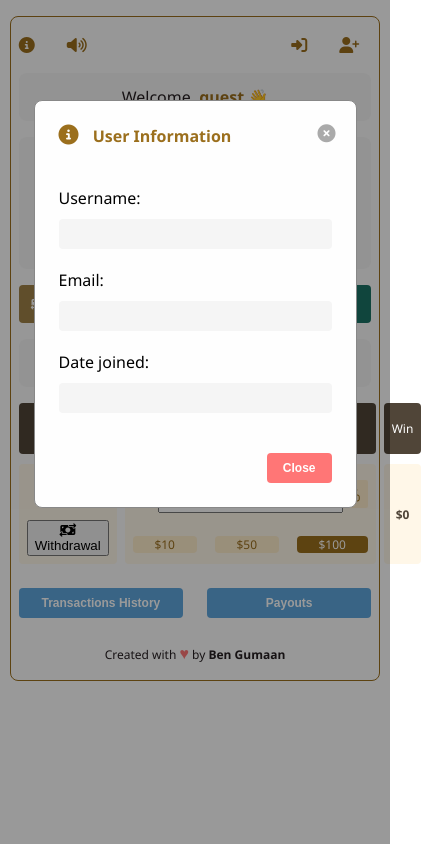
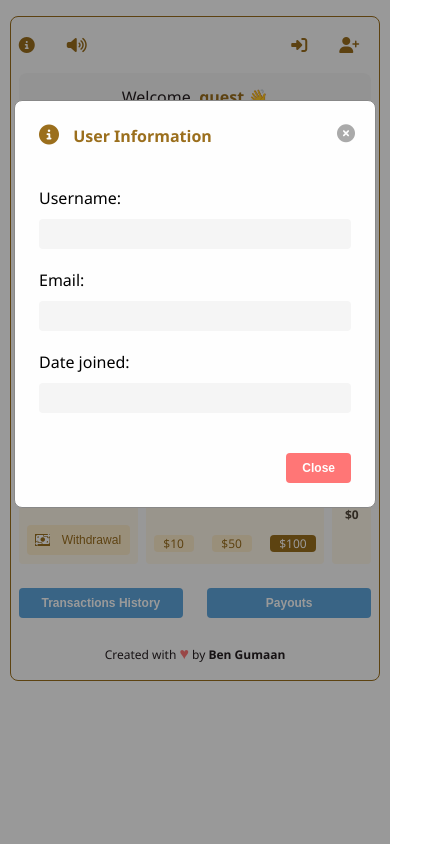
Before and after one commit to BenGumaan/slot-machine-game, a plain HTML site: page index.html in a window 390 px wide. Both pictures are taken after a click on the item 34 px from the left and 45 px from the top of the page. Shown: the whole page, 421 px wide, since content can reach past the window. Drawn offline with nearby package versions, Linux system fonts and the light colour scheme.

Commit message:
Update style.css
Added some styles.

```diff
--- a/css/style.css
+++ b/css/style.css
@@ -218,8 +218,8 @@ header .welcome-message #name {
     align-items: center;
     background: var(--white);
     box-shadow: 0 0 3px 2px rgba(0, 0, 0, 0.4) inset;
-    width: 160px;
-    height: 160px;
+    width: 140px;
+    height: 140px;
     overflow: hidden;
     border-radius: 8px;
 }
@@ -317,16 +317,16 @@ header .welcome-message #name {
     background: var(--l1);
     border-radius: 4px;
     margin-top: 10px;
-    padding: 10px 18px;
+    padding: 10px;
     height: 100px;
 }
-.dashboard .dash-container .account-balance .balance-amount {
+.dashboard .dash-container .account-balance #balance-amount {
     color: var(--secondary-color);
     font-weight: var(--semi-bold);
 }
 .dashboard .dash-container .account-balance #bet-amount {
     color: var(--danger);
-    transform: translateY(-25px);
+    /* transform: translateY(-25px); */
     opacity: 0;
 
     /* Transition + tranformation */
@@ -362,14 +362,14 @@ header .welcome-message #name {
     background: var(--primary-color);
     color: var(--white);
 }
-.dashboard .dash-container .bet .body .amount #bet-amount-x {
+.dashboard .dash-container .bet .body .amount #bet-amount-field {
     display: flex;
     flex-direction: row;
     padding: 4px 10px;
     color: var(--black);
     font-size: var(--md-text);
 }
-.dashboard .dash-container .bet .body .amount #bet-amount-x input {
+.dashboard .dash-container .bet .body .amount #bet-amount-field input {
     width: 100px;
     color: var(--black);
     font-size: var(--sm-text);
@@ -377,7 +377,7 @@ header .welcome-message #name {
     border: 0.2px solid var(--l4);
     border-radius: 4px;
 }
-.dashboard .dash-container .bet .body .amount #bet-amount-x input:focus {
+.dashboard .dash-container .bet .body .amount #bet-amount-field input:focus {
     outline: none;
 }
 .dashboard .dash-container .bet .body .ready-bet {
@@ -404,7 +404,7 @@ header .welcome-message #name {
     color: var(--dark-brown);
     font-weight: var(--semi-bold);
 }
-.dashboard .dash-container .win .body button {
+.dashboard .dash-container .account-balance .body button {
     background: var(--l2);
     color: var(--primary-color);
     border-radius: 4px;
@@ -412,7 +412,7 @@ header .welcome-message #name {
     border: none;
     padding: 8px 18px;
 }
-.dashboard .dash-container .win .body button i {
+.dashboard .dash-container .account-balance .body button i {
     background: white;
     color: var(--primary-color);
     margin-right: 8px;
@@ -421,8 +421,8 @@ header .welcome-message #name {
     background: var(--primary-color);
     color: var(--white);
 } */
-.dashboard .dash-container .win .body button:hover,
-.dashboard .dash-container .win .body button i {
+.dashboard .dash-container .account-balance .body button:hover,
+.dashboard .dash-container .account-balance .body button i {
     background: var(--primary-color);
     color: var(--white);
 }
@@ -484,8 +484,8 @@ header .welcome-message #name {
     gap: 20px;
     border-radius: 8px;
     height: auto;
-    overflow-y: scroll;
-    scroll-behavior: smooth;
+    /* overflow-y: scroll; */
+    /* scroll-behavior: smooth; */
   }
   .modal-content .title {
     color: var(--primary-color);
@@ -675,14 +675,14 @@ footer #heart {
         padding: 0 8px;
         font-size: var(--sm-mobile-text);
     }
-    .dashboard .dash-container .win .body button {
+    .dashboard .dash-container .account-balance .body button {
         font-size: var(--sm-mobile-text);
         padding: 8px;
     }
     .dashboard .dash-container .bet .body .amount {
         gap: 0;
     }
-    .dashboard .dash-container .bet .body .amount #bet-amount-x input {
+    .dashboard .dash-container .bet .body .amount #bet-amount-field input {
         width: 48px;
     }
     .dashboard .dash-container .bet .body .amount #decrease-bet, .dashboard .dash-container .bet .body .amount #increase-bet {
@@ -712,7 +712,7 @@ footer #heart {
     /* Modals */
     .modal-content {
         padding: 24px;
-        width: 70%;
+        width: 80%;
         overflow-y: hidden;
     }
     .modal-content form .form-fields {
```
